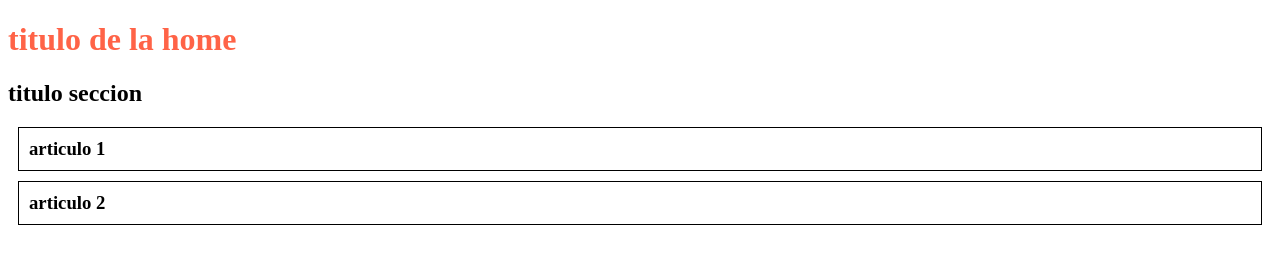
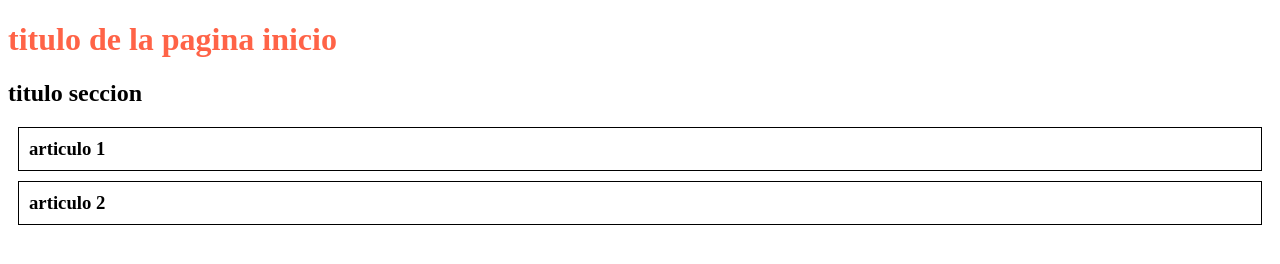
Before and after one commit to israelazdj/proyecto3_git, a plain HTML site: page index.html in a window 1280 px wide. Drawn offline with Linux system fonts and the light colour scheme.

Commit message:
Update index.html

```diff
--- a/index.html
+++ b/index.html
@@ -13,7 +13,7 @@
       </div>
       <mian>
       <div class="main">
-        <h1>titulo de la home</h1>
+        <h1>titulo de la pagina inicio</h1>
         <section>
             <h2>titulo seccion</h2>
             <article>
```
